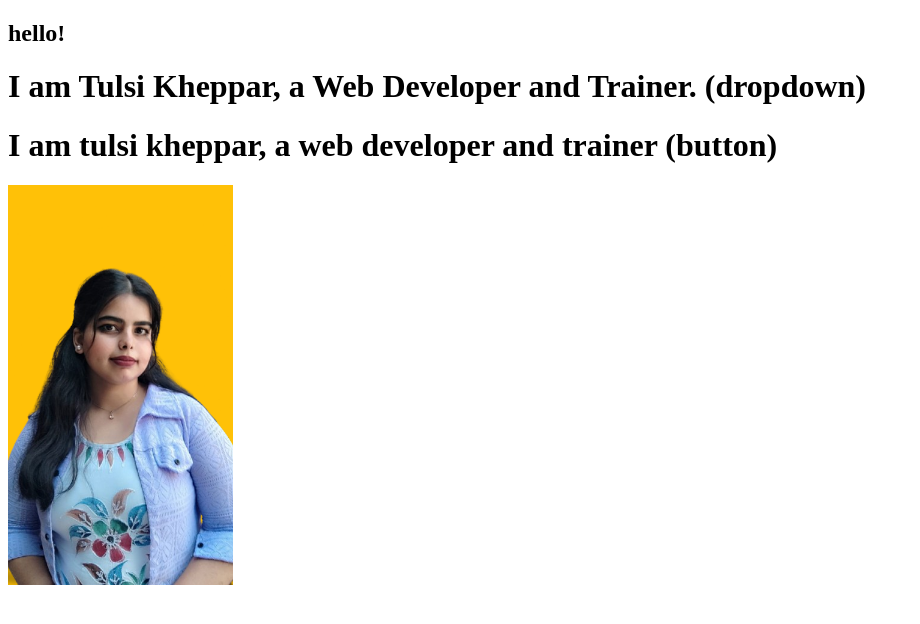
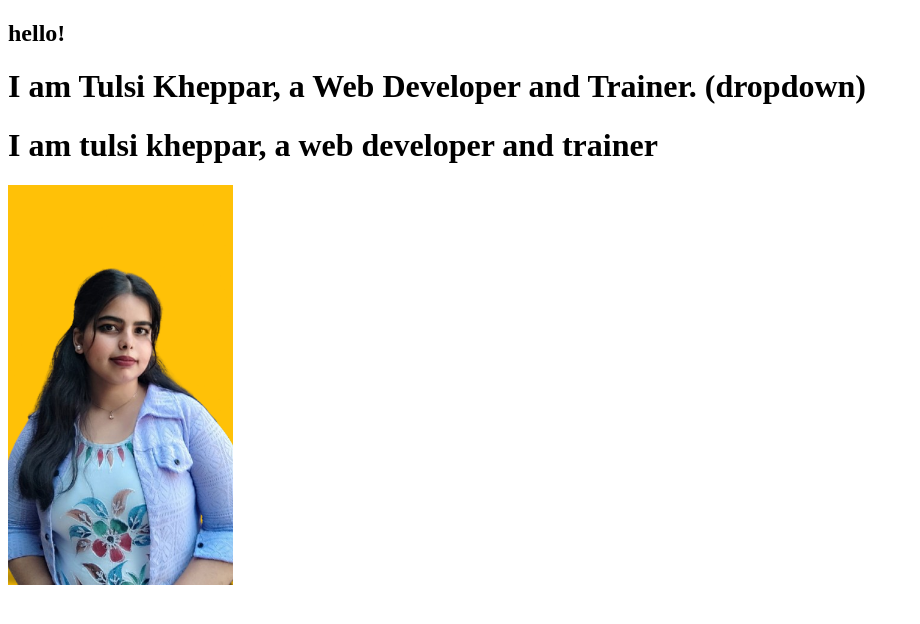
Before and after one commit to TulsiKheppar/html, a plain HTML site: page HTML CODE/Portfolio.html in a window 1280 px wide. Shown: the whole page, without its empty margins (0-920 px from the left). Drawn offline with Linux system fonts and the light colour scheme.

Commit message:
Removed Button

```diff
--- a/HTML CODE/Portfolio.html
+++ b/HTML CODE/Portfolio.html
@@ -13,7 +13,7 @@
         <main>
          <h2> hello! </h2>
         <h1> I am Tulsi Kheppar, a Web Developer and Trainer. (dropdown)</h1>
-        <h1> I am tulsi kheppar, a web developer and trainer (button)</h1>
+        <h1> I am tulsi kheppar, a web developer and trainer </h1>
         <img src="/IMAGES/profile pic.png" alt="profile pic of tulsi kheppar" height="400px" title="Tulsi Kheppar">
         </main>
 
```
